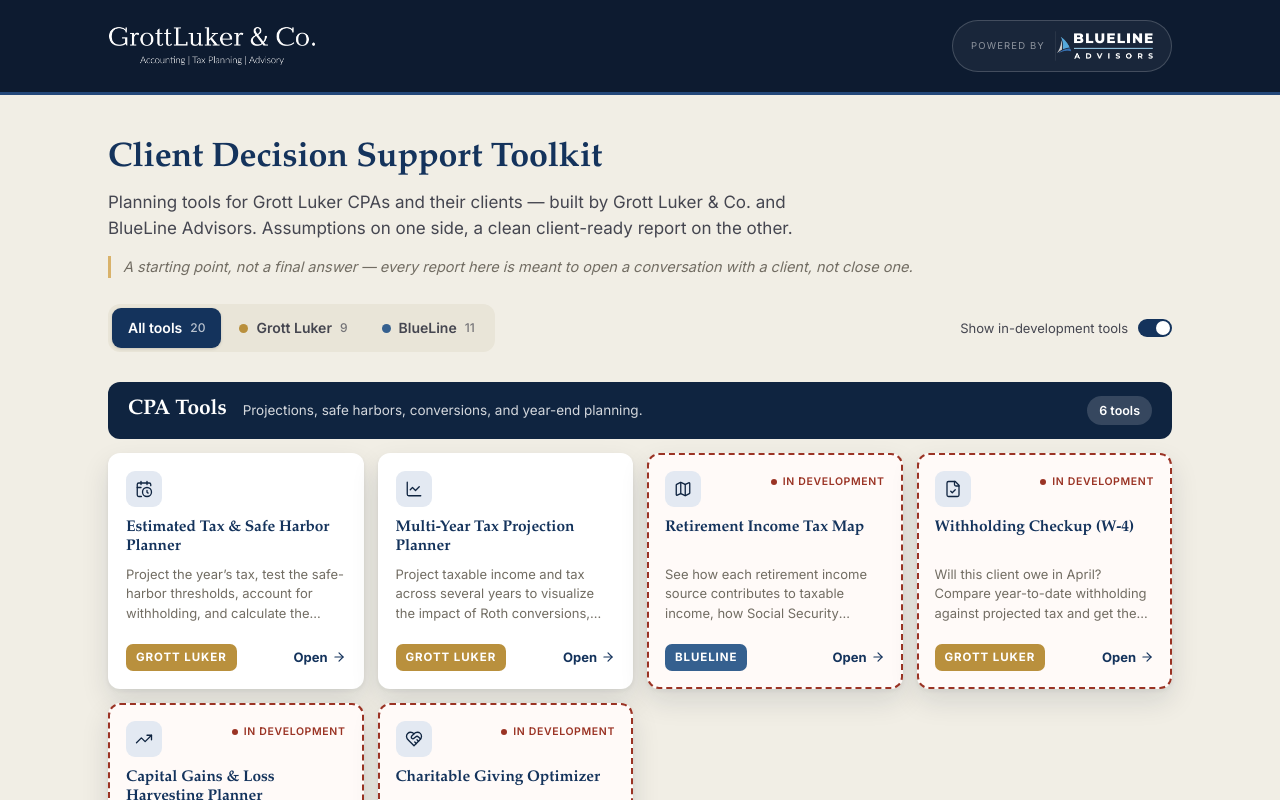
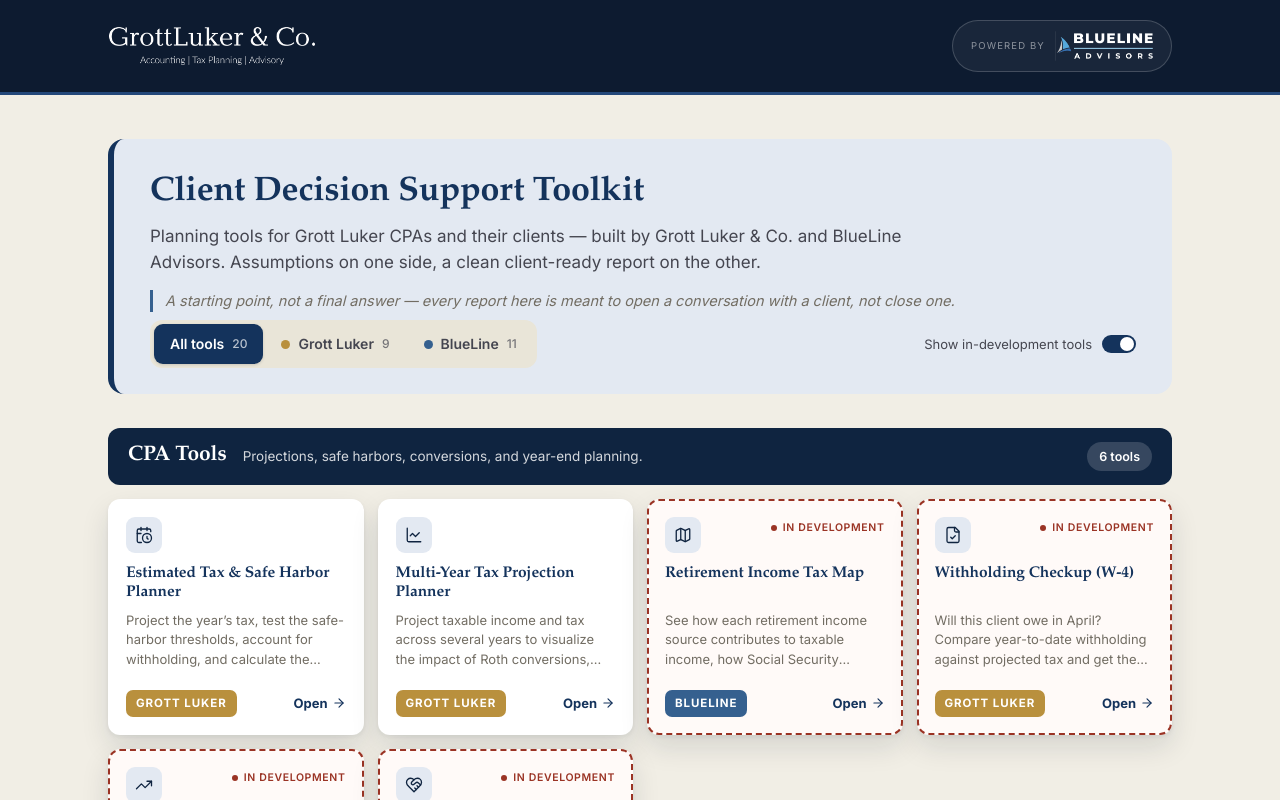
Before and after one commit to franksabin/Grott-Luker, a React (Vite) app: page / in a window 1280 px wide. Shown: the top 800 px of the page. Built offline with nearby package versions, Linux system fonts and the light colour scheme.

Commit message:
Dashboard: pale hero panel; wider contact column; 'Retirement Plans – Cash Balance & 401(k)' leads who-we-serve
Co-Authored-By: Claude Fable 5.1 <noreply@anthropic.com>

```diff
--- a/src/index.css
+++ b/src/index.css
@@ -1938,7 +1938,7 @@ button.backlink {
 /* Bottom: note + about in one divided card, with a hairline above */
 .dash-bottom {
   margin-top: 96px; position: relative;
-  display: grid; grid-template-columns: 1.15fr 1fr;
+  display: grid; grid-template-columns: 1.45fr 1fr;
   background: var(--card); border-radius: var(--radius); box-shadow: var(--shadow-sm); overflow: hidden;
 }
 .dash-bottom::before {
@@ -2043,3 +2043,11 @@ button.backlink {
 .dlog-flagtxt { display: inline-flex; align-items: center; gap: 4px; color: var(--warn-border); font-weight: 700; font-size: 12px; }
 .dlog-flaglist { margin: 12px 0 0; padding: 12px 14px 12px 30px; background: var(--warn-bg); border-left: 4px solid var(--warn-border); border-radius: 6px; font-size: 13px; color: var(--ink-soft); }
 .dlog-flaglist li { margin-bottom: 4px; }
+
+/* Dashboard hero: pale panel framing title, subhead, note, and controls */
+.dash .hero { background: #e3e9f2; border-radius: 16px 16px 0 0; padding: 34px 36px 8px; margin: 0; border-left: 6px solid var(--navy); }
+.dash .hero h1 { margin-top: 0; }
+.dash .hero .subhead { max-width: 820px; }
+.dash .hero-note { border-left-color: var(--navy-500); }
+.dash .dash-bar { background: #e3e9f2; border-radius: 0 0 16px 16px; padding: 0 36px 26px; margin: 0 0 34px; border-left: 6px solid var(--navy); }
+@media (max-width: 640px) { .dash .hero { padding: 24px 20px 6px; } .dash .dash-bar { padding: 0 20px 20px; } }
--- a/src/pages/Dashboard.jsx
+++ b/src/pages/Dashboard.jsx
@@ -208,8 +208,8 @@ export default function Dashboard() {
           <div className="who-label">Who we serve</div>
           <div className="who-chips">
             {[
+              'Retirement Plans – Cash Balance & 401(k)',
               'Business owners',
-              'Retirement plan sponsors',
               'Individuals & families',
               'Divorce & major transitions',
               'Pre-retirees & retirees',
```
